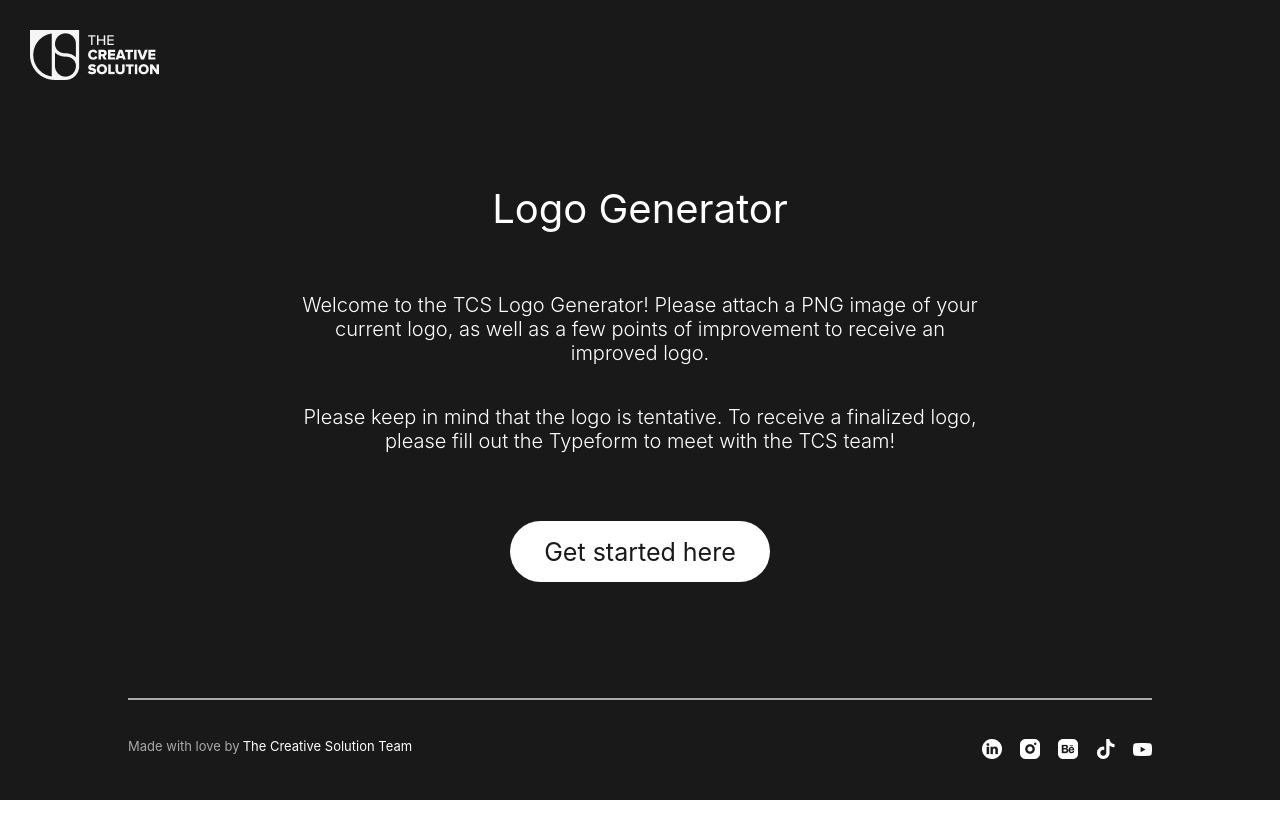
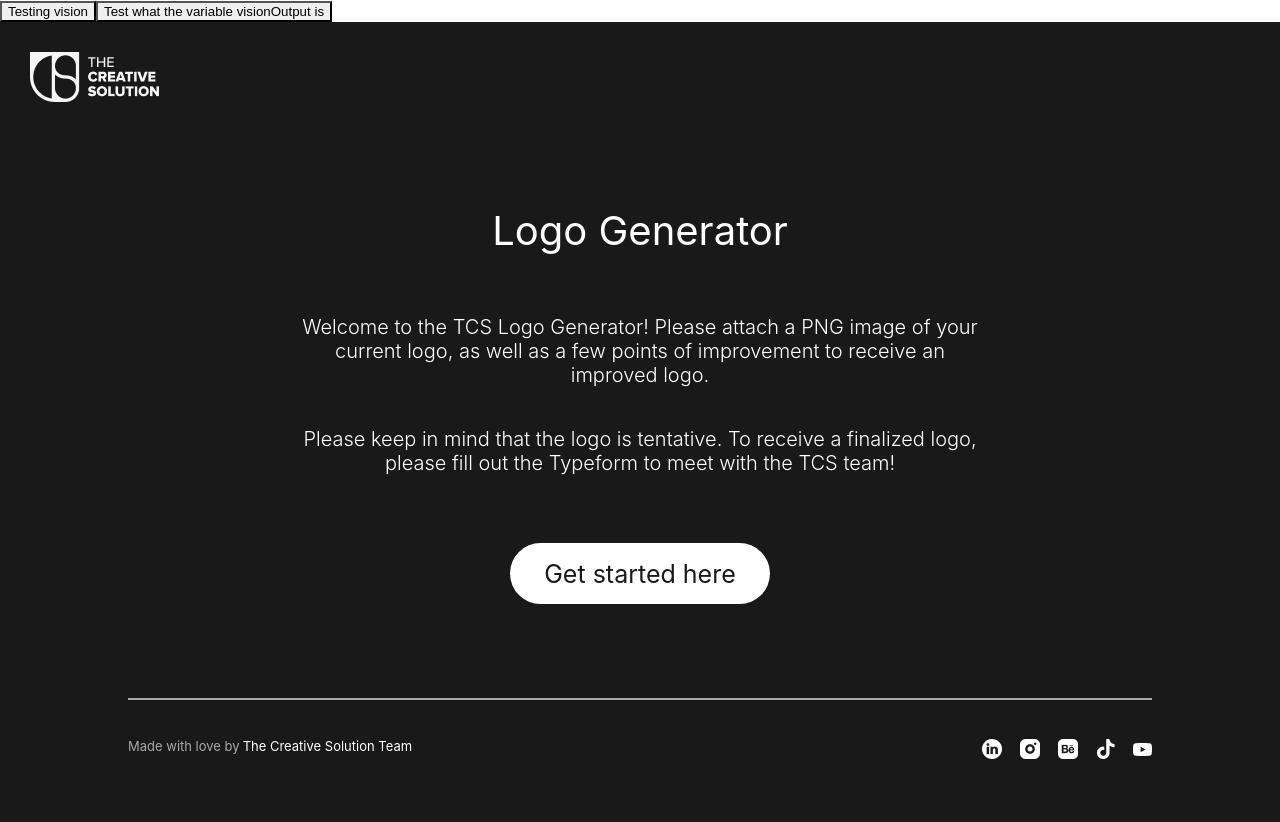
Before and after one commit to A1aNNN/tcs-logo-client, a React (Create React App) app: page / in a window 1280 px wide. Before the commit the page ends 800 px from the top, so only its background shows below. Built offline with nearby package versions, Linux system fonts and the light colour scheme; no server answers.

Commit message:
testing out passing in message from vision into dalle

```diff
--- a/src/App.js
+++ b/src/App.js
@@ -6,7 +6,7 @@ import Upload from "./components/Upload";
 import Improvements from "./components/Improvements";
 import Loading from "./components/Loading";
 import Output from "./components/Output";
-import { Image } from "@chakra-ui/react";
+import { Button, Image } from "@chakra-ui/react";
 
 
 const OpenAI = require("openai")
@@ -22,6 +22,8 @@ function App() {
 
   const [prompt, setPrompt] = useState("");
   const [response, setResponse] = useState("");
+
+  // const [imageUrl, setImageUrl] = useState(null);
 
   const [page, setPage] = useState(0);
 
@@ -77,6 +79,8 @@ function App() {
   const [size, setSize] = useState("256x256");
   const [imageUrl, setImageUrl] = useState("");
 
+  const [visionOutput, setVisionOutput] = useState("");
+
   const parseImage = async () => {
     const response = await openai.chat.completions.create({
       model: "gpt-4-vision-preview",
@@ -84,50 +88,72 @@ function App() {
         {
           role: "user",
           content: [
-            { type: "text", text: "What's in this image?"},
+            // { type: "text", text: "What's in this image?"},
+            // { type: "text", text: "This image is a logo of a company. I want you to look at this and provide text in high detail of what you see. Your text should be detailed enough so that the dall-e API can produce an improved logo that still resembles the original logo."},
+            {type: "text", text: "Describe the image in detail (colors, features, theme, style, etc). Provide enough detail that an artist would be able to redraw it. Use less than 50 words."},
             {
               type: "image_url",
               image_url: {
-                "url": "https://upload.jpg", //some url here. this was used as a placeholder
-                "detail": "low"
+                // "url": "https://upload.jpg", //some url here. this was used as a placeholder
+                // "url": "https://assets.wfcdn.com/im/11342258/compr-r85/3298/32983805/ground-mount-metal-monkey-bars.jpg",
+                "url": "https://upload.wikimedia.org/wikipedia/commons/thumb/4/45/A_small_cup_of_coffee.JPG/1280px-A_small_cup_of_coffee.JPG",
+                "detail": "high"
               },
             },
           ],
         },
       ],
+      // max_tokens: 1500,
+      max_tokens: 100,
     });
-    console.log(response.choices[0]);
+    console.log(response.choices[0].message);
+
+    let descript_text = response.choices[0].message.content;
+    console.log(descript_text, " is the variable descript_text");
+
+    // setVisionOutput(response.choices[0].message.content);
+    setVisionOutput(descript_text);
+    console.log(visionOutput, " ALAN THIS is the output of vision within parseImage");
   };
 
   const generateImage = async (newPrompt) => {
     console.log(newPrompt, " is the prompt for the image");
+    console.log(visionOutput, " is the prompt taken from vision");
 
     const response = await openai.images.generate({
       model: "dall-e-3",
       // prompt: userPrompt,
-      prompt: newPrompt,
+      // prompt: newPrompt,
+      prompt: visionOutput,
       // prompt: "I work at a design agency called The Creative Solution (or TCS for short). Give me a clean black and white logo incorporating the word TCS",
       n: 1,
     })
+
+
     const urlData = response.data[0].url;
     console.log(response?.data, "DATATATATATATATA")
     console.log(selectedFile, ' THIS IS THE SELECTED FILE!!!')
-    setImageUrl(urlData);
+    // setImageUrl(urlData);
   }
 
 
   const updateUserPrompt = async (newPrompt) => {
     setUserPrompt(newPrompt);
     console.log(newPrompt, " PROMPTPROMPTPROMPT")
-    await generateImage(newPrompt);
+    // await generateImage(newPrompt);
+    await generateImage(visionOutput);
   }
 
-
+  const logVariable = () => {
+    console.log(visionOutput, " THIS IS A RESULT OF logVariable");
+  }
 
 
   return (
     <>
       {renderImage()}
+      <Button onClick={parseImage}>Testing vision</Button>
+      <Button onClick={logVariable}>Test what the variable visionOutput is</Button>
       {/* <Dalle/> */}
       {page === 0 && <Start
         onNext={handleNext}/>}
```
